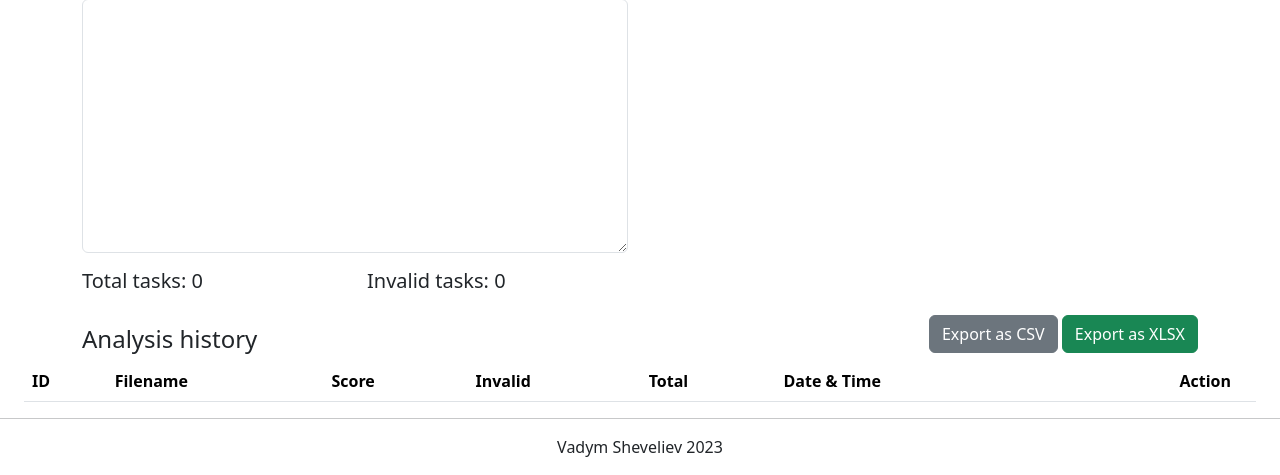
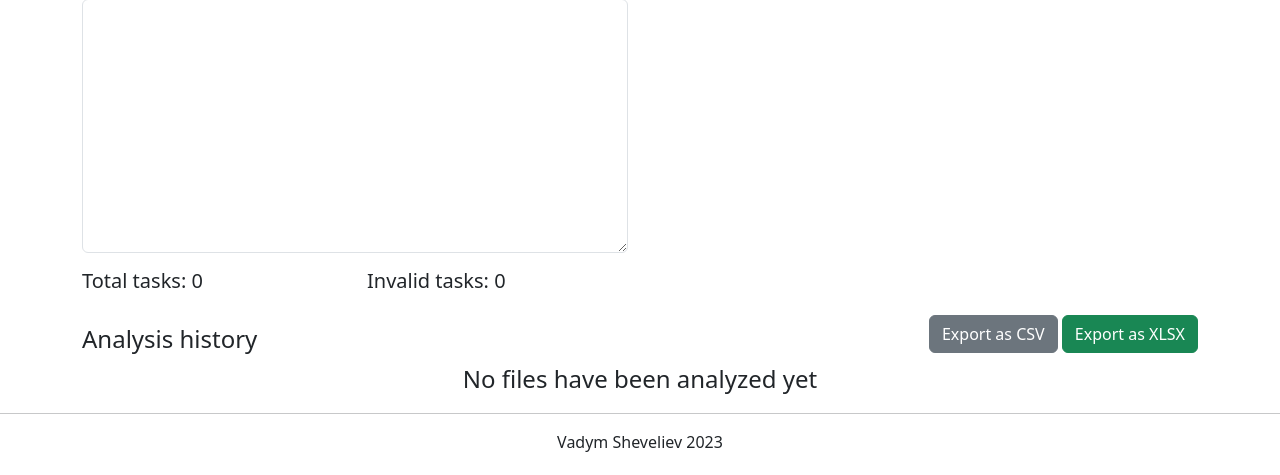
Before and after one commit to pixeleon/bpmnice, a Flask app: template app/templates/home.html in a window 1280 px wide. Shown: the part 353-828 px from the top of the page. After the commit the page ends 805 px from the top, so only its background shows below. Run offline with Flask 3, Linux system fonts and the light colour scheme; the template is opened without the code that fills it, so the values that code supplies are empty; some libraries are stand-ins or nearby versions.

Commit message:
Add text replacement for empty results table

```diff
--- a/app/templates/home.html
+++ b/app/templates/home.html
@@ -49,6 +49,9 @@
     </div>
 </div>
 <div class="px-4">
+    {% if results is none or results|length == 0 %}
+    <p class="text-center fs-4">No files have been analyzed yet</p>
+    {% else %}
     <table class="table">
         <thead>
         <tr>
@@ -77,6 +80,7 @@
         {% endfor %}
         </tbody>
     </table>
+    {% endif %}
 </div>
 
 <script type="text/javascript" src="https://cdnjs.cloudflare.com/ajax/libs/raphael/2.1.4/raphael-min.js"></script>
```
